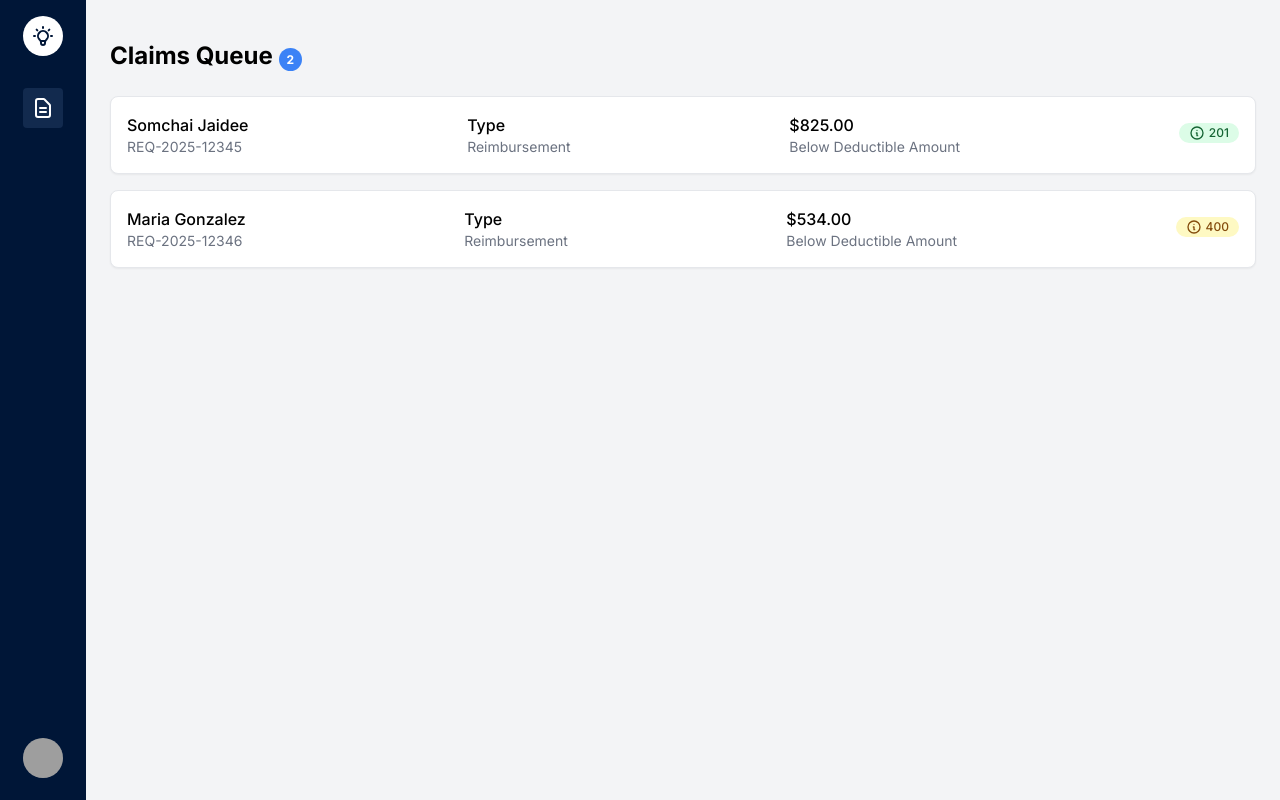
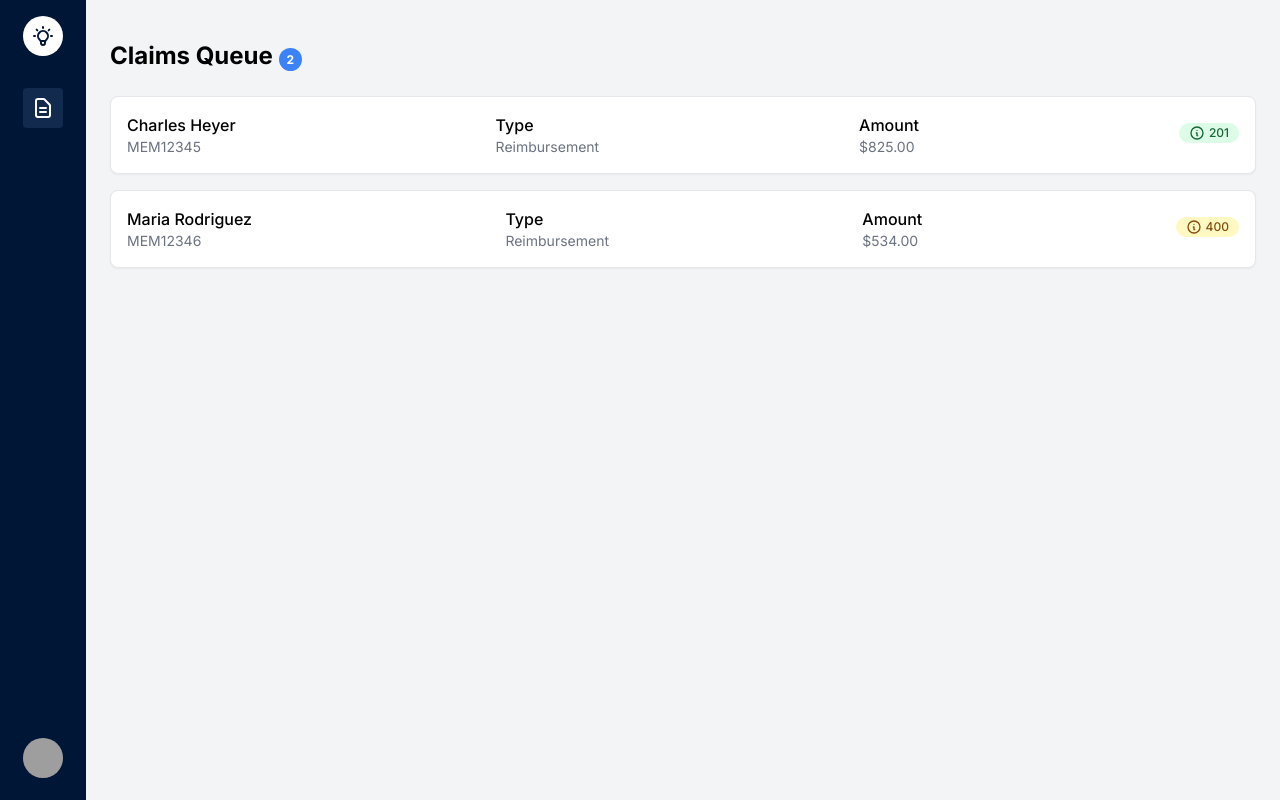
Before and after one commit to nikhil-samuel/updated-api-viewer-poc, a Next.js app: page / in a window 1280 px wide. Built offline with nearby package versions, Linux system fonts and the light colour scheme; sample sign-in values are in the browser's storage; grey boxes are pictures that could not be loaded.

Commit message:
Update name display and style the amount field properly

```diff
--- a/src/app/page.js
+++ b/src/app/page.js
@@ -38,23 +38,21 @@ export default function Home() {
     return JSON.stringify(data, null, 2);
   };
 
-  // Extract member name from request data
-  const getMemberName = (request) => {
-    const memberInfo = request.request?.request?.member_id || 'Unknown';
-    // In a real implementation, you would look up the member name from the member ID
-    // For this POC, we'll use some placeholder names
+  // Extract member name from request data - get the exact name
+  const getMemberInfo = (request) => {
+    const memberID = request.request?.request?.member_id || 'Unknown';
+
+    // Get the full name for display (in a real app, this would come from a database lookup)
     const names = {
-      'MEM12345': 'Somchai Jaidee',
-      'MEM12346': 'Maria Gonzalez',
+      'MEM12345': 'Charles Heyer',  // Matches the bank_account.holder in the request
+      'MEM12346': 'Maria Rodriguez', // Matches the bank_account.holder in the request
       'DEFAULT': 'Unknown Member'
     };
-    return names[memberInfo] || names['DEFAULT'];
+
+    return {
+      id: memberID,
+      name: names[memberID] || names['DEFAULT']
     };
-
-  // Get the fixed amount from the request
-  const getAmount = (request) => {
-    // Return the fixed amount instead of generating a random one
-    return request.amount || '$0.00';
   };
 
   // Get the request type from the request data
@@ -91,15 +89,18 @@ export default function Home() {
         </div>
       ) : (
         <div className="space-y-4">
-          {claimRequests.map(claim => (
+          {claimRequests.map(claim => {
+            const memberInfo = getMemberInfo(claim);
+
+            return (
               <div key={claim.id} className="bg-white border rounded-lg overflow-hidden shadow-sm">
                 <div
                   className="p-4 cursor-pointer hover:bg-gray-50 flex items-center justify-between"
                   onClick={() => toggleExpand(claim.id)}
                 >
                   <div className="flex flex-col">
-                  <span className="font-medium">{getMemberName(claim)}</span>
-                  <span className="text-gray-500 text-sm">{claim.request?.request_id || 'Unknown ID'}</span>
+                    <span className="font-medium">{memberInfo.name}</span>
+                    <span className="text-gray-500 text-sm">{memberInfo.id}</span>
                   </div>
 
                   <div className="flex flex-col">
@@ -108,8 +109,8 @@ export default function Home() {
                   </div>
 
                   <div className="flex flex-col">
-                  <span className="font-medium">{getAmount(claim)}</span>
-                  <span className="text-gray-500 text-sm">Below Deductible Amount</span>
+                    <span className="font-medium">Amount</span>
+                    <span className="text-gray-500 text-sm">{claim.amount}</span>
                   </div>
 
                   <div>
@@ -136,7 +137,8 @@ export default function Home() {
                   </div>
                 )}
               </div>
-          ))}
+            );
+          })}
         </div>
       )}
     </div>
```
Lines whose indentation alone changed are shown as unchanged.
